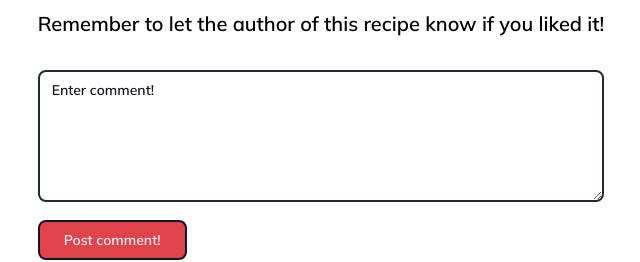
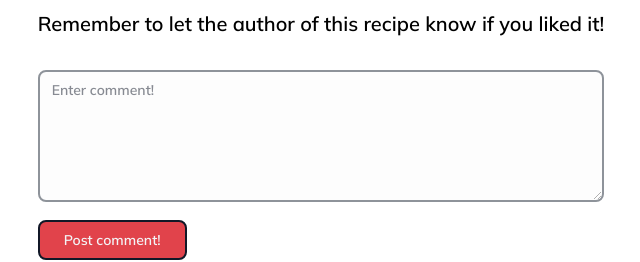
Before and after one commit to kajtd/WebCookbook, a Vue app: page /recipes/1 in a window 1280 px wide. Shown: the part 782-1044 px from the top of the page, without its empty margins (319-959 px from the left). Built offline with nearby package versions, Linux system fonts and the light colour scheme; no server answers; the database is empty.

Commit message:
fix: disable comment box when user is not logged in

```diff
--- a/src/components/molecules/CommentBox.vue
+++ b/src/components/molecules/CommentBox.vue
@@ -7,8 +7,9 @@
       placeholder="Enter comment!"
       class="w-full sm:!text-xl !border-2"
       :rows="4"
+      :disabled="!user.uid"
     />
-    <AppButton type="submit">Post comment!</AppButton>
+    <AppButton type="submit" :disabled="!user.uid">Post comment!</AppButton>
   </form>
 </template>
 
```
